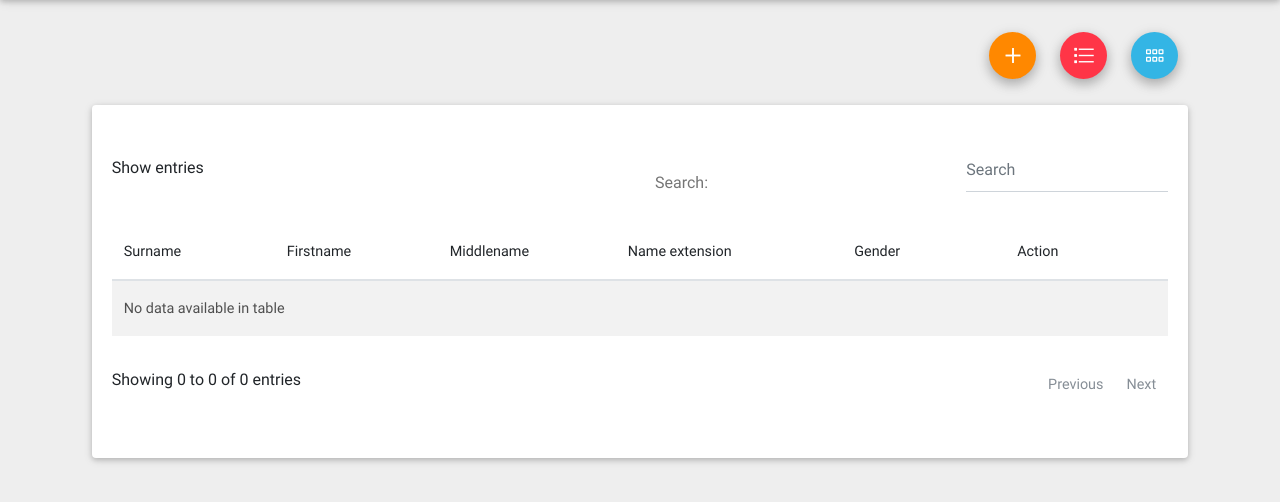
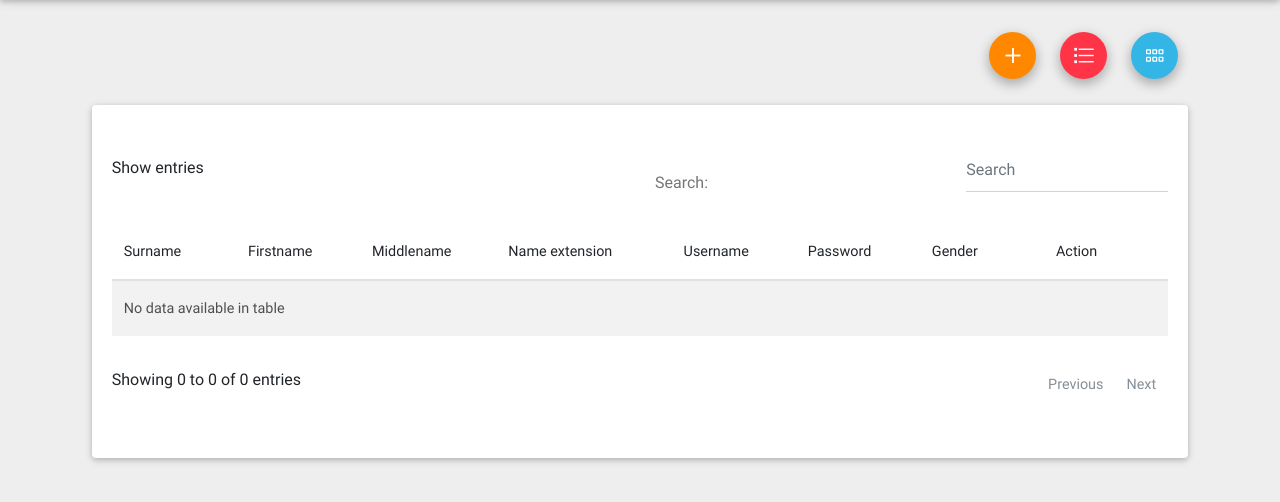
Before and after one commit to rjeth/Feedback_admin, a PHP site: page /management in a window 1280 px wide. Shown: the part 66-568 px from the top of the page. Run offline with PHP 8.4, Linux system fonts and the light colour scheme; data that the repository does not hold is empty; some libraries are stand-ins or nearby versions.

Commit message:
management username , password

```diff
--- a/components/management.php
+++ b/components/management.php
@@ -26,6 +26,10 @@
               <th class="th-sm">Middlename
               </th>
               <th class="th-sm">Name extension
+              </th>
+              <th class="th-sm">Username
+              </th>
+              <th class="th-sm">Password
               </th>
               <th class="th-sm">Gender
               </th>
@@ -104,6 +108,24 @@
                   </div>
                 </div>
 
+                <div class="md-form">
+                  <label for="username">Username</label>
+                  <input type="text" name="username" class="form-control " id="username" required>
+                  <div class="invalid-feedback">
+                    Username is required
+                  </div>
+                </div>
+
+                <div class="md-form">
+                  <label for="password">Password</label>
+                  <input type="password" name="password" class="form-control" id="password" aria-describedby="ext" >
+                  <small id="ext-mute" class="form-text text-muted">
+
+All new passwords must contain at least 8 characters.
+We also suggest having at least one capital and one lower-case letter (Aa-Zz), one special symbol (#, &, % etc), and one number (0-9) in your password for the best strength.
+                  </small>
+                </div>
+
 
 
               </div>
--- a/management/fetch_single.php
+++ b/management/fetch_single.php
@@ -8,6 +8,8 @@
         "fname" => $row['fname'],
         "mname" => $row['mname'],
         "extname" => $row['extname'],
+        "username" => $row['username'],
+        "password" => $row['password'],
         "gender" => $row['gender']
     );
     echo json_encode($output);
--- a/management/function.php
+++ b/management/function.php
@@ -5,10 +5,12 @@
     $mname = $_POST['middlename'];
     $extname = $_POST['nameext'];
     $gender = $_POST['gender'];
+    $username = $_POST['username'];
+    $password = $_POST['password'];
     $action = $_POST['action'];
     $id = $_POST['id'];
     if ($action == 'Add') {
-        mysqli_query($connect, "INSERT INTO userinfo( sname, fname, mname, extname, gender )VALUES('$sname' , '$fname' , '$mname' , '$extname' , '$gender' )");
+        mysqli_query($connect, "INSERT INTO userinfo( sname, fname, mname, extname, username, password, gender )VALUES('$sname' , '$fname' , '$mname' , '$extname' , '$username' , MD5('$password') , '$gender' )");
         echo 'Added Successfully';
     }
     if ($action == 'Edit') {
--- a/management/index.php
+++ b/management/index.php
@@ -55,7 +55,7 @@
       },
       'columnDefs': [
         {
-          'targets': 5,
+          'targets': 7,
           'orderable': false
         }
       ]
@@ -81,6 +81,8 @@
       $('#firstname').val('');
       $('#middlename').val('');
       $('#nameext').val('');
+      $('#username').val('');
+      $('#password').val('');
       $('#male').prop('checked', false);
       $('#female').prop('checked', false);
       $('label').removeClass("active");
@@ -103,6 +105,8 @@
           $('#firstname').val(data.fname);
           $('#middlename').val(data.mname);
           $('#nameext').val(data.extname);
+          $('#username').val(data.username);
+          $('#password').val(data.password);
           if (data.gender == 'Male') {
             $('#male').prop('checked', true);
           } else {
--- a/management/sync.php
+++ b/management/sync.php
@@ -11,6 +11,8 @@
             $row['fname' ],
             $row['mname' ],
             $row['extname' ],
+            $row['username' ],
+              $row['password' ],
             $row['gender'],
             $button
         );
```
